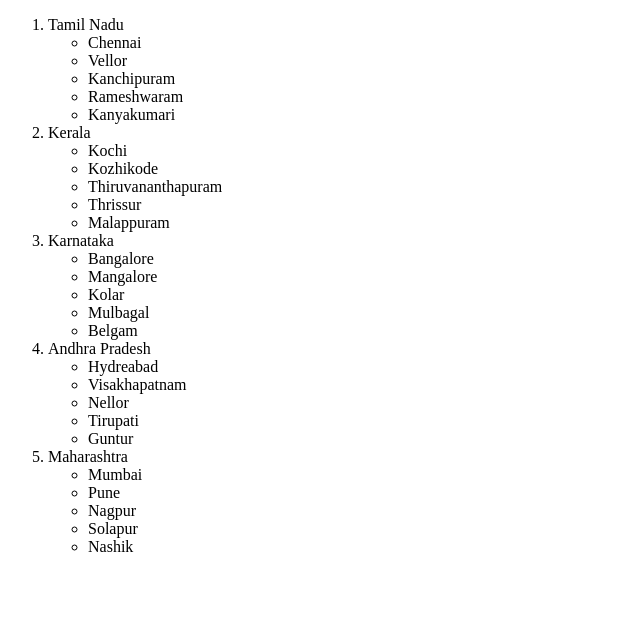
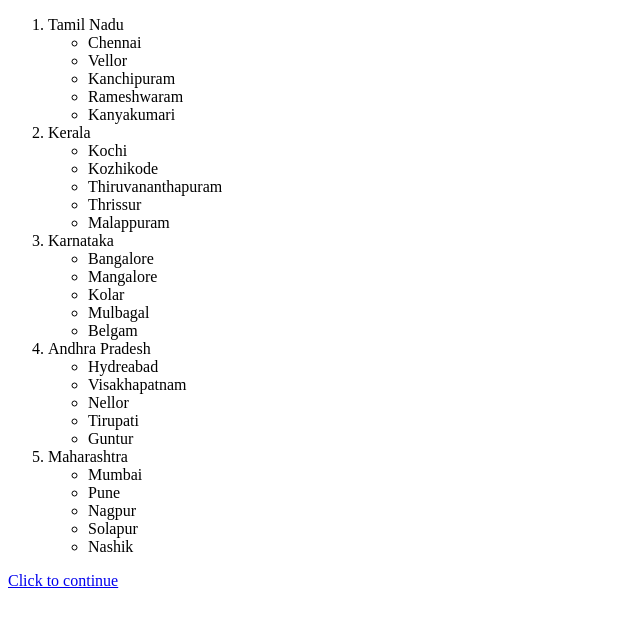
Before and after one commit to manesha02/WT-Assignment-1, a plain HTML site: page index.html in a window 1280 px wide. Shown: the whole page, without its empty margins (0-640 px from the left). Drawn offline with Linux system fonts and the light colour scheme.

Commit message:
Update index.html

```diff
--- a/index.html
+++ b/index.html
@@ -46,5 +46,6 @@
         <li>Nashik</li>
       </ul>
     </ol>
+    <p><a href = "https://manesha02.github.io/WT-Assignment-1/img">Click to continue</a></p>
   </body>
 </html>
```
